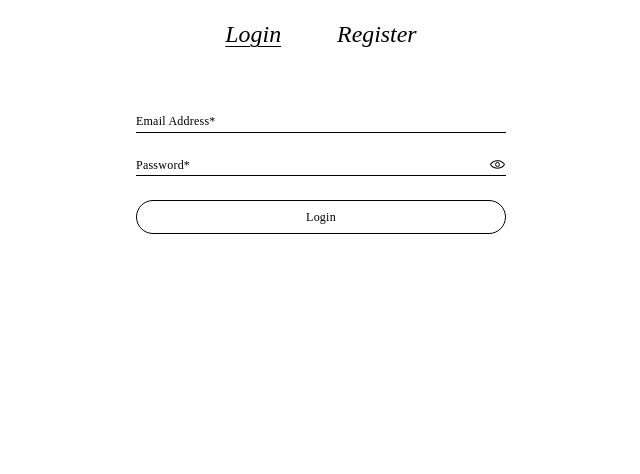
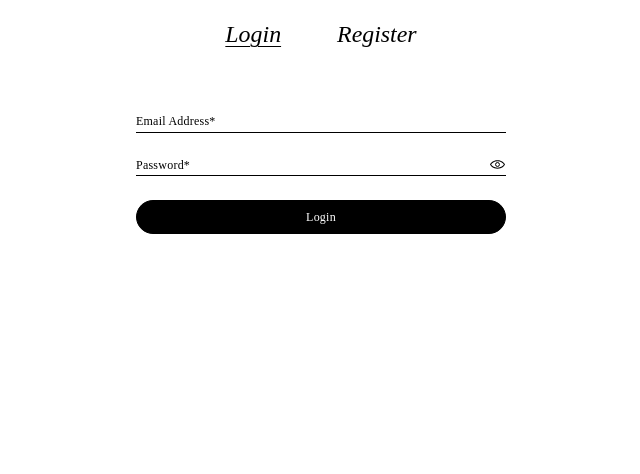
Before and after one commit to nishimiya1/Task-Management-System, a PHP site: page / in a window 1280 px wide, with the pointer over the restyled element. Shown: the part 200-674 px from the top of the page, without its empty margins (319-959 px from the left). Run offline with PHP 8.4, Linux system fonts and the light colour scheme; some web fonts are replaced.

Commit message:
add hover effect on submit button

```diff
--- a/main.css
+++ b/main.css
@@ -155,6 +155,10 @@ button {
 .submit-display {
   display: grid;
 }
+.submit-button:hover {
+  background-color: #000000;
+  color: #ffffff;
+}
 @media (min-width: 740px) {
   .container {
     justify-content: center;
```
